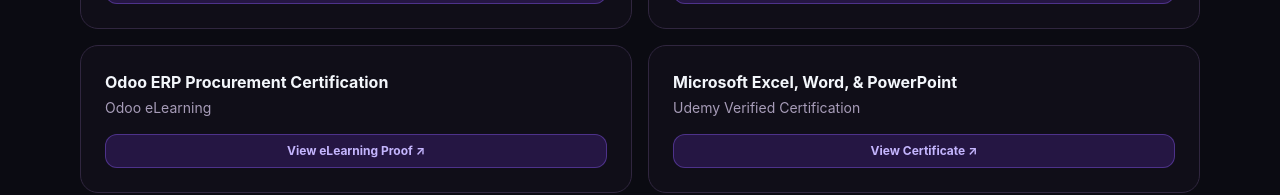
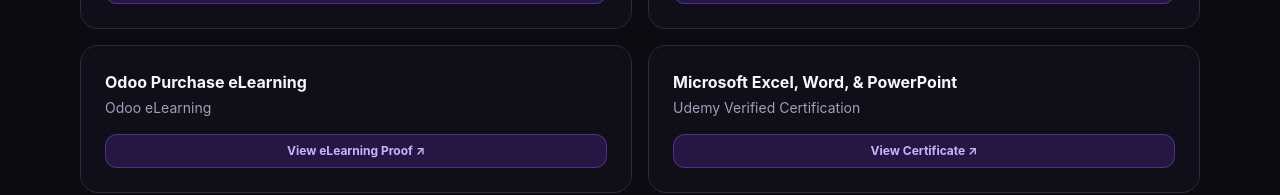
Before and after one commit to Sajjadali050/sajjad-portfolio-new, a React (Vite) app in the folder sajjad-portfolio/: page / in a window 1280 px wide. Shown: the part 3908-4103 px from the top of the page. Built offline with nearby package versions, Linux system fonts and the light colour scheme.

Commit message:
Update App.jsx

```diff
--- a/sajjad-portfolio/src/App.jsx
+++ b/sajjad-portfolio/src/App.jsx
@@ -378,10 +378,10 @@ export default function App() {
 
             <div className="p-6 border border-[#30263F] rounded-[18px] bg-[#100E18] flex flex-col justify-between">
               <div>
-                <h3 className="font-bold text-base mb-1">Odoo ERP Procurement Certification</h3>
+                <h3 className="font-bold text-base mb-1">Odoo Purchase eLearning</h3>
                 <p className="text-[#A79CB8] text-sm mb-4">Odoo eLearning</p>
               </div>
-              <a href="https://drive.google.com/file/d/1l0XKPGNxr2jLh95vhPPDibKlnRuWaoC9/view?usp=sharing" target="_blank" rel="noopener noreferrer" className="text-xs font-bold text-[#C4B5FD] bg-[#7C3AED]/20 border border-[#8B5CF6]/40 px-3 py-2 rounded-xl hover:bg-[#7C3AED] hover:text-white transition-colors text-center">
+              <a href="https://drive.google.com/file/d/1RNmouiSc8x9jfsoC0C3O03oGspnD9UXG/view?usp=sharing" target="_blank" rel="noopener noreferrer" className="text-xs font-bold text-[#C4B5FD] bg-[#7C3AED]/20 border border-[#8B5CF6]/40 px-3 py-2 rounded-xl hover:bg-[#7C3AED] hover:text-white transition-colors text-center">
                 View eLearning Proof ↗
               </a>
             </div>
```
